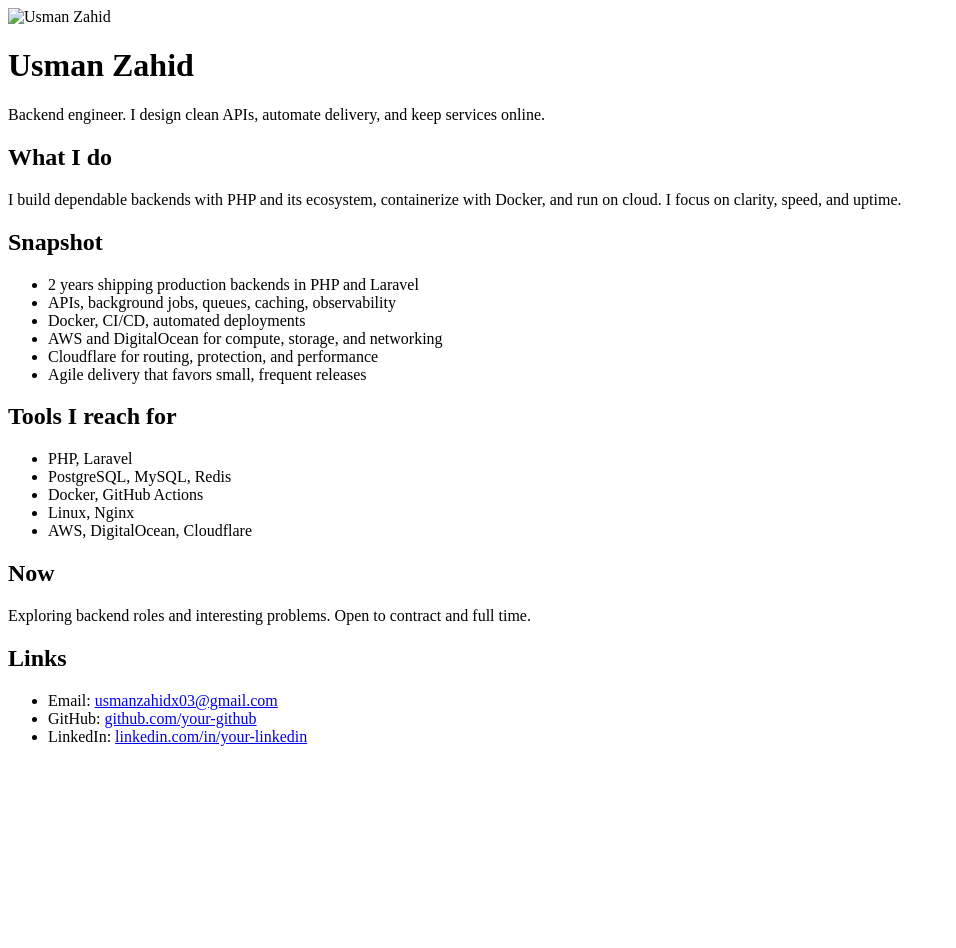
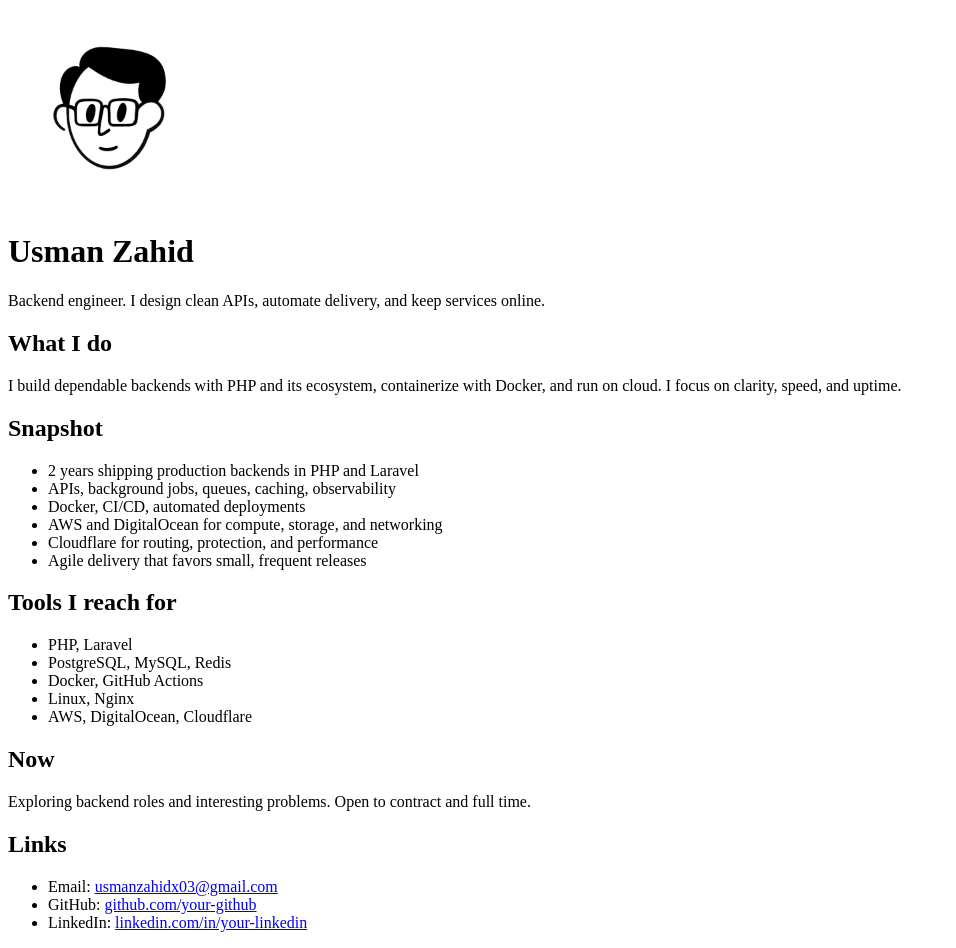
Before and after one commit to Usmanzahidcode/realusman, a plain HTML site: page index.html in a window 1280 px wide. Shown: the whole page, without its empty margins (0-956 px from the left). Before the commit the page ends 800 px from the top, so only its background shows below. Drawn offline with Linux system fonts and the light colour scheme.

Commit message:
Image optimized

```diff
--- a/index.html
+++ b/index.html
@@ -8,7 +8,7 @@
 </head>
 <body>
   <header>
-    <img src="your-photo.jpg" alt="Usman Zahid" width="200" height="200">
+    <img src="usman_avatar_x.png" alt="Usman Zahid" width="200" height="200">
     <h1>Usman Zahid</h1>
     <p>Backend engineer. I design clean APIs, automate delivery, and keep services online.</p>
   </header>
```
Also changed, not shown: usman_avatar_x.png (added).
